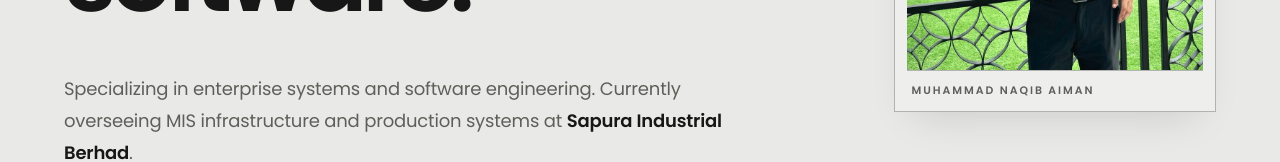
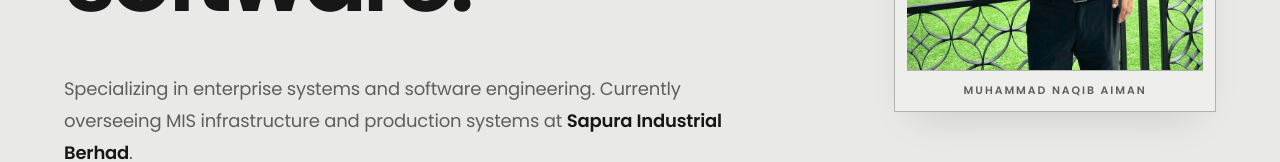
Before and after one commit to NaqibDev/Portfolio_Naqib, a Next.js app: page / in a window 1280 px wide. Shown: the part 615-777 px from the top of the page. Built offline with nearby package versions, Linux system fonts and the light colour scheme.

Commit message:
Center name text in portrait figcaption

```diff
--- a/src/components/PortfolioView.tsx
+++ b/src/components/PortfolioView.tsx
@@ -394,7 +394,7 @@ export default function PortfolioView() {
                 sizes="(min-width: 1280px) 28rem, (min-width: 1024px) 34vw, (min-width: 640px) 60vw, 100vw"
               />
             </div>
-            <figcaption className="border-t border-[var(--hairline-strong)] px-1 pt-3 text-[0.68rem] font-semibold uppercase tracking-[0.18em] text-[var(--muted)]">
+            <figcaption className="border-t border-[var(--hairline-strong)] px-1 pt-3 text-center text-[0.68rem] font-semibold uppercase tracking-[0.18em] text-[var(--muted)]">
               <span>Muhammad Naqib Aiman</span>
             </figcaption>
           </figure>
```
